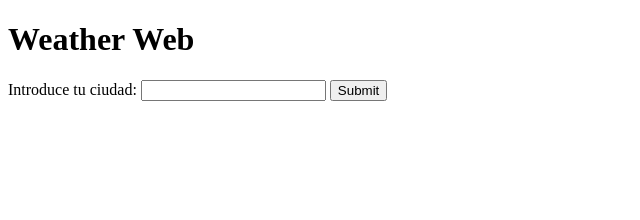
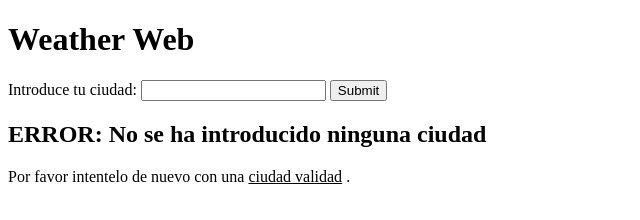
Before and after one commit to kevin-guerrero/Weather_Web, a plain HTML site: page index.html in a window 1280 px wide. Both pictures are taken after a click on the input 358 px from the left and 90 px from the top of the page. Shown: the whole page, without its empty margins (0-640 px from the left). Drawn offline with Linux system fonts and the light colour scheme; no server answers.

Commit message:
feat: añadir mensaje de error cuando el usuario no introduce nada en el input

```diff
--- a/app.js
+++ b/app.js
@@ -8,16 +8,34 @@ async function obtenerTiempo(ciudadBuscada) {
         // Resulados de la respuesta que devuelve OpenWeatherMap en la consola
         console.log(datosDelTiempo);
 
+        // TODO: Pintar aqui los resultados o hacer una función que lo haga
+
     } catch (error) {
         console.error("Error al obtener el tiempo:", error);
     }
-}
+};
 
-const inputEnviar = document.getElementById("submit")
+// Boton submit
+const inputEnviar = document.getElementById("submit");
 
+// div weather section donde se mostrara la info
+const weatherSection = document.getElementById("weatherSection");
+
+// Evento cuando el usuario introduce una ciudad
 inputEnviar.addEventListener("click", function() {
     let inputUsuari = document.getElementById("busquedad").value;
-    obtenerTiempo(inputUsuari);
+    weatherSection.style.display = "block";
+    if(inputUsuari == "") {
+        weatherSection.innerHTML = `
+        <div>
+            <h2> ERROR: No se ha introducido ninguna ciudad </h2>
+            <p> Por favor intentelo de nuevo con una <u> ciudad validad</u> . </p>
+        </div>
+        `;
+        return;
+    }else {
+        obtenerTiempo(inputUsuari);
+    }
 });
 
 // Pruebas
--- a/index.html
+++ b/index.html
@@ -11,5 +11,6 @@
     <label for="buscarCiudad">Introduce tu ciudad:</label>
     <input id="busquedad" type="text" name="buscarCiudad">
     <input id="submit" type="submit">
+    <div id="weatherSection" style="display: none;"></div>
 </body>
 </html>
```
